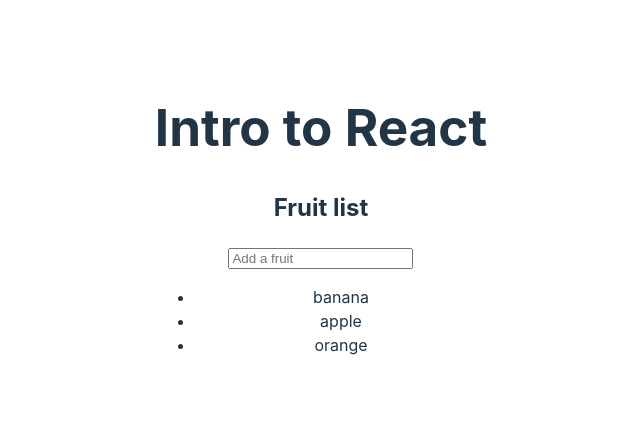
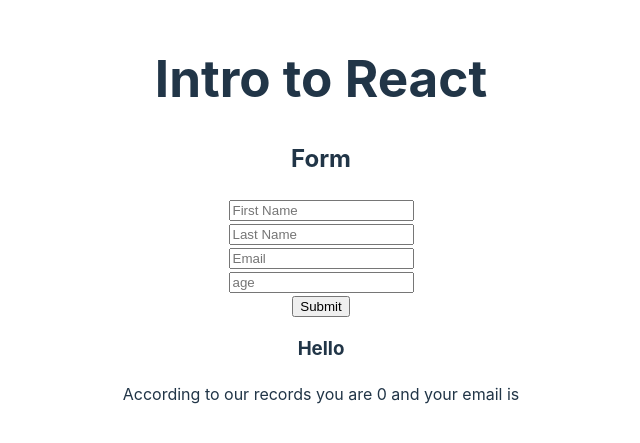
Before and after one commit to EcaCosca/b46-reactUseState, a React (Vite) app: page / in a window 1280 px wide. Shown: the part 181-624 px from the top of the page, without its empty margins (319-959 px from the left). Built offline with nearby package versions, Linux system fonts and the light colour scheme.

Commit message:
Stop for a second

```diff
--- a/src/App.jsx
+++ b/src/App.jsx
@@ -13,11 +13,11 @@
       {/* <h2>Counter</h2>
       <Counter /> */}
 
-      <h2>Fruit list</h2>
-      <FruitList />
+      {/* <h2>Fruit list</h2>
+      <FruitList /> */}
 
-      {/* <h2>Form</h2>
-      <Form /> */}
+      <h2>Form</h2>
+      <Form />
 
     </>
   )
--- a/src/components/Form.jsx
+++ b/src/components/Form.jsx
@@ -1,14 +1,42 @@
-import React from 'react'
+import React, {useState} from 'react'
 
 const Form = () => {
+    const [user, setUser] = useState({
+        firstName: "",
+        lastName: "",
+        email: "",
+        age: 0
+    })
+
+    const handleSubmit = (e) => {
+        e.preventDefault()
+
+    }
+
+    const handleChange = (e) => {
+        const key = e.target.name
+        const value = e.target.value
+
+        setUser((prevState) => {
+            return {
+                ...prevState,
+                [key]: value
+            }
+        })
+    }
+
+
   return (
     <div>
-        <form>
-            <input type="text" placeholder="First Name"/>
-            <input type="text" placeholder="Last Name"/>
-            <input type="text" placeholder="Email"/>
-            <input type="" placeholder="age"/>
+        <form onSubmit={handleSubmit}>
+            <input onChange={handleChange} name="firstName" type="text" placeholder="First Name"/><br/>
+            <input onChange={handleChange} name="lastName" type="text" placeholder="Last Name"/><br/>
+            <input onChange={handleChange} name="email" type="text" placeholder="Email"/><br/>
+            <input onChange={handleChange} name="age" type="number" placeholder="age"/><br/>
+            <input type="submit" value="Submit"/>
         </form>
+        <h3>Hello {user.firstName} {user.lastName}</h3>
+        <p>According to our records you are {user.age} and your email is {user.email}</p>
     </div>
   )
 }
```
